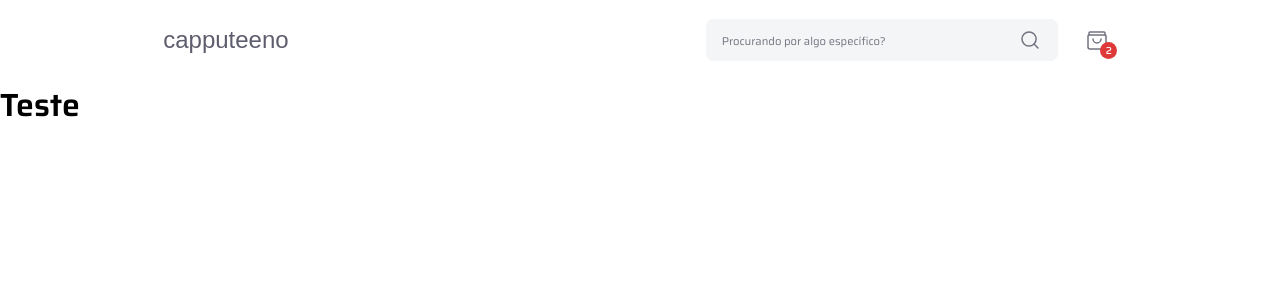
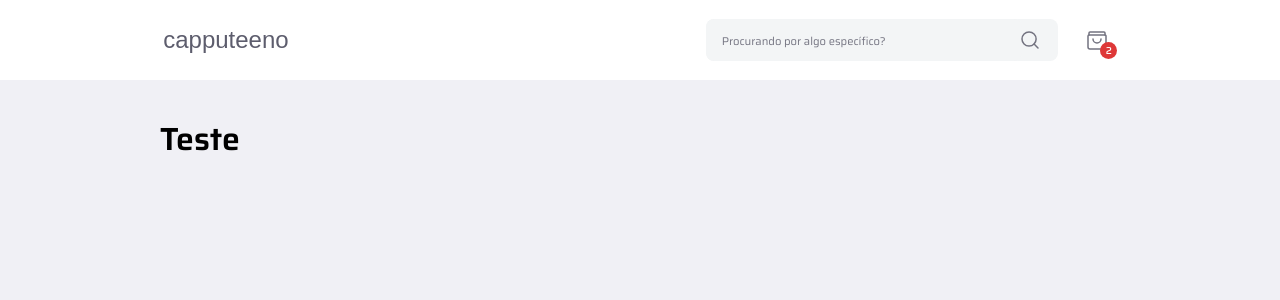
Before and after one commit to DanwiiloCarvalho/capputeeno, a Next.js app: page / in a window 1280 px wide. Shown: the top 300 px of the page. Built offline with nearby package versions, Linux system fonts and the light colour scheme; a web font is replaced by a local one.

Commit message:
feat: create and add defaultpagelayout

```diff
--- /dev/null
+++ b/src/app/components/defaultPageLayout.ts
@@ -0,0 +1,13 @@
+'use client'
+
+import styled from "styled-components"
+
+export const DefaultPageLayout = styled.div`
+    background-color: ${props => props.theme["--Background-Primary"]};
+    min-height: 100vh;
+    padding: 0.75rem 1.5rem;
+
+    @media screen and (min-width: 768px) {
+        padding: 2.12rem 10rem;
+    }
+`
--- a/src/app/layout.tsx
+++ b/src/app/layout.tsx
@@ -3,6 +3,7 @@ import { Saira_Stencil_One, Saira } from 'next/font/google'
 import StyledComponentsRegistry from '@/lib/registry'
 import { Providers } from './components/providers'
 import { Header } from './components/header'
+import { DefaultPageLayout } from './components/defaultPageLayout'
 
 const saira_stencil_one = Saira_Stencil_One({
   weight: ['400'],
@@ -38,7 +39,9 @@ export default function RootLayout({
           <Providers>
             <StyledComponentsRegistry>
               <Header />
-              { children }
+              <DefaultPageLayout>
+                { children }
+              </DefaultPageLayout>
             </StyledComponentsRegistry>
           </Providers>
         </body>
```
